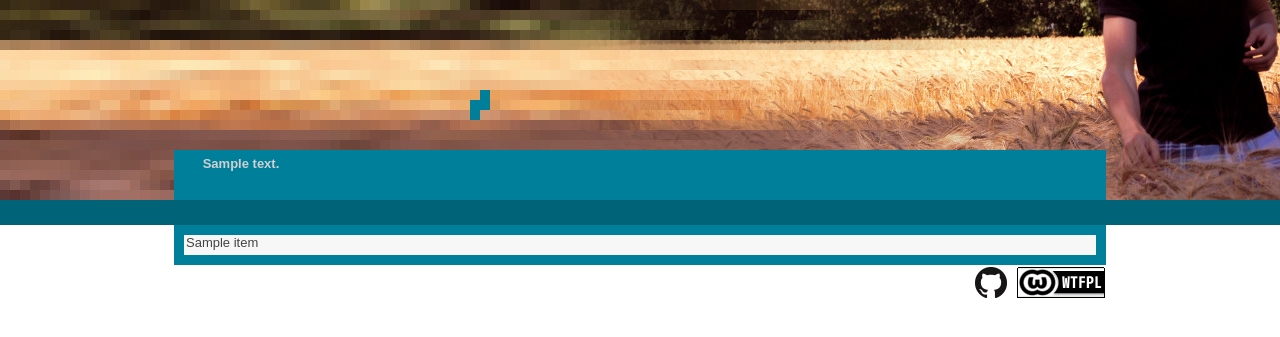
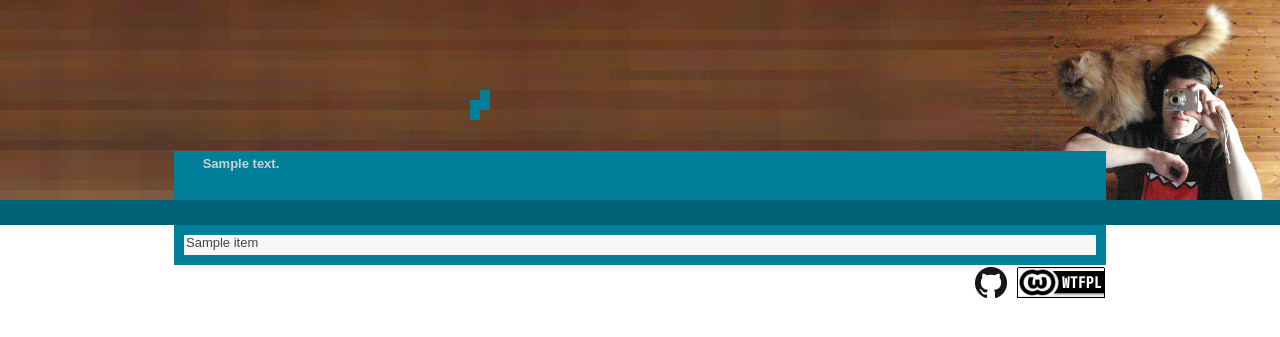
Before and after one commit to IllDepence/sirtetris.com, a Python web app: template static/templates/fill_layout.html in a window 1280 px wide. Shown: the top 337 px of the page. Run offline with Jinja, Linux system fonts and the light colour scheme; the template is opened without the code that fills it: most values are stand-ins (such as "Sample title", 1, 10 or a date in 2020).

Commit message:
Change header image.

```diff
--- a/static/css/style.css
+++ b/static/css/style.css
@@ -108,7 +108,7 @@ overflow: hidden;
 height: 200px;
 background-image: url('../img/site/head0.jpg'), url('../img/site/head1.jpg');
 background-repeat: no-repeat, repeat-x;
-background-position: right top, right 1250px top;
+background-position: right top, right 1120px top;
 }
 
 #innerheadbox {
@@ -125,8 +125,7 @@ text-shadow: 2px 2px 2px #333333;
 
 #navbox {
 margin: 0px auto;
-margin-top: -1px;
-border-top: solid 1px #007f9a;
+margin-top: 0px;
 width: 932px;
 height: 49px;
 background-color: #007f9a;
```
Also changed, not shown: static/img/site/head0.jpg, static/img/site/head1.jpg.
